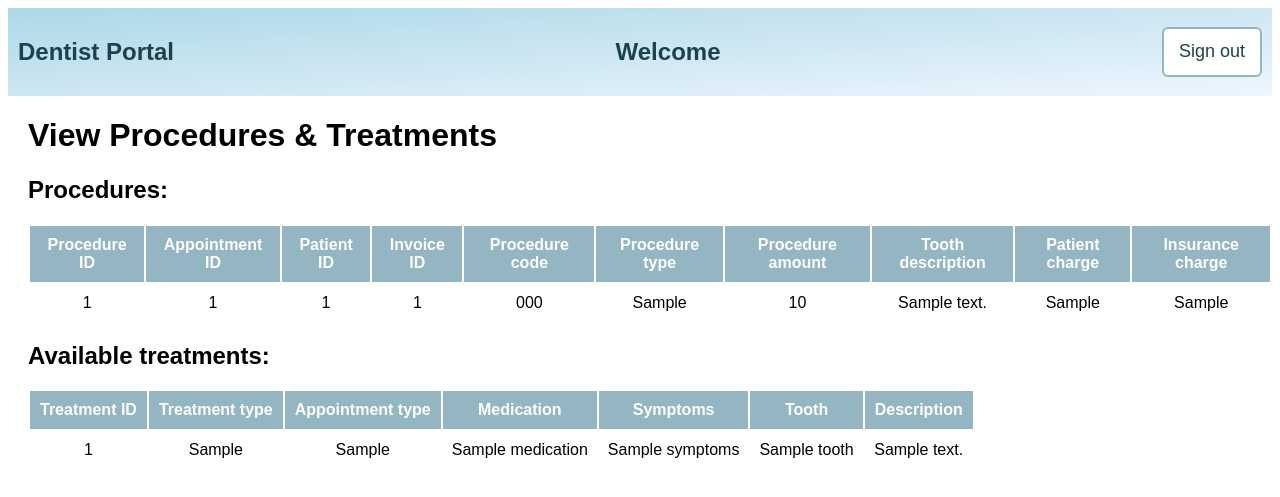
After one commit to AlexandraTulchinsky/CSI2132_Project, a Django app: template clinic/dentist/templates/viewProcedures.html in a window 1280 px wide. The commit adds this page. Shown: the top 497 px of the page. Run offline with Django 4.2, Linux system fonts and the light colour scheme; the template is opened without the code that fills it: most values are stand-ins (such as "Sample title", 1, 10 or a date in 2020).

Commit message:
added viewing procedures for dentist

```diff
--- /dev/null
+++ b/clinic/dentist/templates/viewProcedures.html
@@ -0,0 +1,119 @@
+<!DOCTYPE html>
+<html>
+    <head>
+        <title>View procedures — dentist</title>
+        <style>
+            .headerDiv{
+                background-image: linear-gradient(to bottom right, lightblue, rgb(238, 246, 255));
+                font-family: sans-serif;
+                color: rgb(27, 66, 77);
+                padding: 10px;
+                display: flex;
+                justify-content: space-between;
+                align-items: center;
+            }
+            .buttonDiv{
+                padding: 20px;
+                display: flex;
+                justify-content: center;
+            }
+            .signOutButton{
+                height: 50px;
+                width: 100px;
+                border-radius: 6px;
+                font-size: 18px;
+                background-color: white;
+                color: rgb(22, 66, 77);
+                border: 2px solid rgb(147, 182, 194);
+                transition-duration: 0.2s;
+            }
+            .signOutButton:hover{
+                background-color: rgb(147, 182, 194);
+                color: white;
+            }
+            table, th, td{
+                border-collapse: collapse;
+                font-family: sans-serif;
+            }
+            th, td{
+                padding: 10px;
+                text-align: center;
+            }
+            tr:nth-child(odd){
+                background-color: whitesmoke;
+            }
+            th{
+                border: 2px solid white;
+                background-color: rgb(147, 182, 194);
+                color: white;
+            }
+        </style>
+    </head>
+    <body>
+        <div class="headerDiv">
+            <h2>Dentist Portal</h3>
+            <h2>Welcome</h4>
+            <button class="signOutButton">Sign out</button>
+        </div>
+
+        <h1 style="font-family: sans-serif; padding-left: 20px;">View Procedures & Treatments</h1>
+
+        <h2 style="font-family: sans-serif; padding-left: 20px;">Procedures:</h2>
+        <table style="margin-left: 20px;">
+            <tr>
+                <th>Procedure ID</th>
+                <th>Appointment ID</th>
+                <th>Patient ID</th>
+                <th>Invoice ID</th>
+                <th>Procedure code</th>
+                <th>Procedure type</th>
+                <th>Procedure amount</th>
+                <th>Tooth description</th>
+                <th>Patient charge</th>
+                <th>Insurance charge</th>
+            </tr>
+            {% if procedureRows %}
+                {% for row in procedureRows %}
+                    <tr>
+                        <td>{{ row.ProcedureID }}</td>
+                        <td>{{ row.AppointmentID }}</td>
+                        <td>{{ row.PatientID }}</td>
+                        <td>{{ row.InvoiceID }}</td>
+                        <td>{{ row.Procedure_code }}</td>
+                        <td>{{ row.Procedure_type }}</td>
+                        <td>{{ row.Procedure_amount }}</td>
+                        <td>{{ row.Tooth_description }}</td>
+                        <td>{{ row.Patient_charge }}</td>
+                        <td>{{ row.Insurance_charge }}</td>
+                    </tr>
+                {% endfor %}
+            {% endif %}
+        </table>
+
+        <h2 style="font-family: sans-serif; padding-left: 20px;">Available treatments:</h2>
+        <table style="margin-left: 20px;">
+            <tr>
+                <th>Treatment ID</th>
+                <th>Treatment type</th>
+                <th>Appointment type</th>
+                <th>Medication</th>
+                <th>Symptoms</th>
+                <th>Tooth</th>
+                <th>Description</th>
+            </tr>
+            {% if treatmentRows %}
+                {% for row in treatmentRows %}
+                    <tr>
+                        <td>{{ row.TreatmentID }}</td>
+                        <td>{{ row.Treatment_type }}</td>
+                        <td>{{ row.Appointment_type }}</td>
+                        <td>{{ row.Medication }}</td>
+                        <td>{{ row.Symptoms }}</td>
+                        <td>{{ row.Tooth }}</td>
+                        <td>{{ row.Description }}</td>
+                    </tr>
+                {% endfor %}
+            {% endif %}
+        </table>
+    </body>
+</html>
--- a/clinic/dentist/urls.py
+++ b/clinic/dentist/urls.py
@@ -3,5 +3,6 @@ from . import views
 
 urlpatterns = [
     path('', views.dentistHome, name = 'dentistHome'),
-    path('view_appt', views.viewAppt, name = 'viewAppointments')
+    path('view_appt', views.viewAppt, name = 'viewAppointments'),
+    path('view_procedures', views.viewProcedures, name = 'viewProcedures')
 ]
```
Also changed, not shown: clinic/dentist/templates/dentistHome.html (+10 -2 lines), clinic/dentist/templates/viewAppointments.html (+8 -0 lines), clinic/dentist/views.py (+11 -3 lines).
